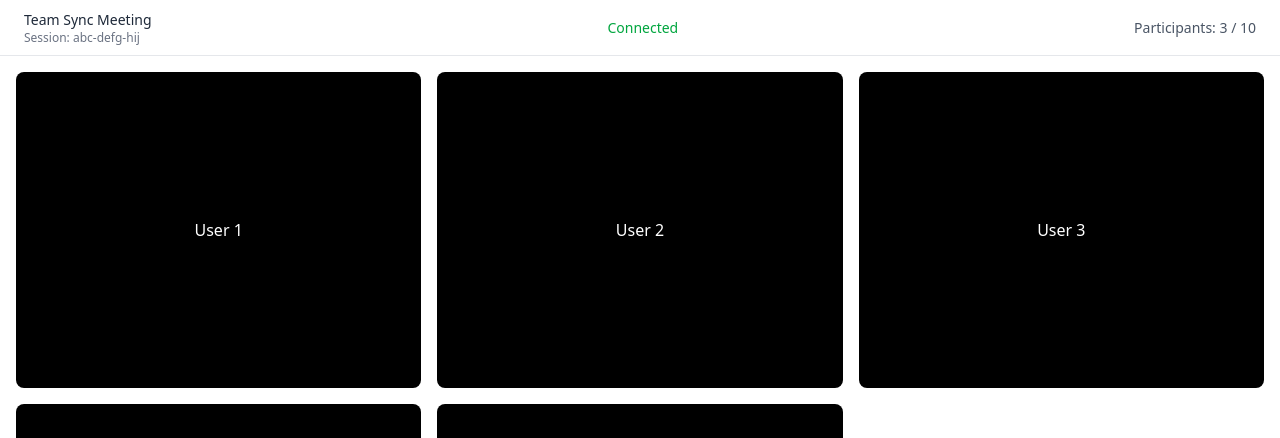
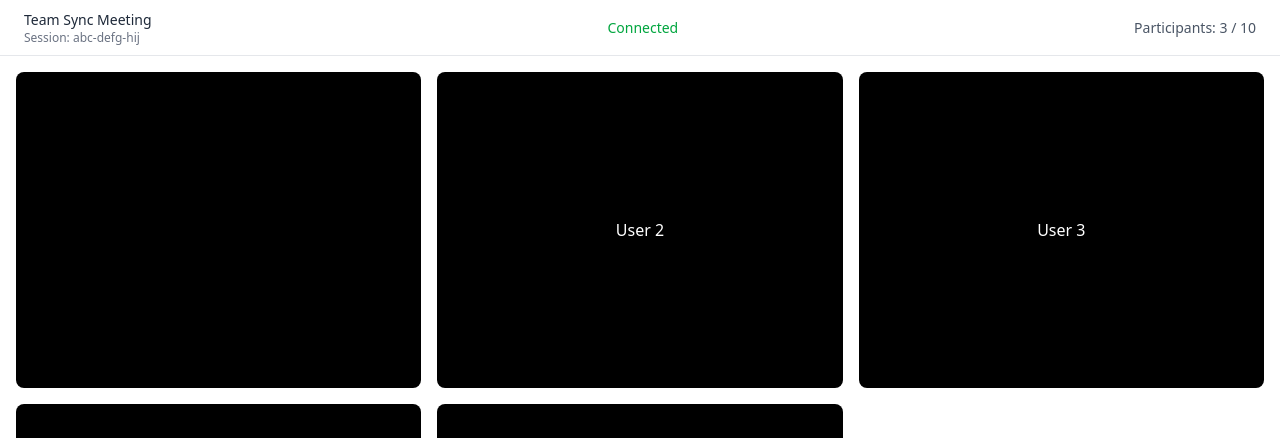
Before and after one commit to THARUNJP/hangout, a React (Vite) app: page /meet/abc-defg-hij in a window 1280 px wide. Shown: the top 438 px of the page. Built offline with nearby package versions, Linux system fonts and the light colour scheme; no server answers.

Commit message:
videoref handled

```diff
--- a/src/components/meet/components/video.tsx
+++ b/src/components/meet/components/video.tsx
@@ -1,18 +1,35 @@
-import { getGridClass } from "../../../lib/helper";
+import { useEffect, useRef, useState } from "react";
+import { getGridClass, getUserDevice } from "../../../lib/helper";
 import type { Participant } from "../../../types/types";
 
 export default function VideoGrid() {
+  const videoRef = useRef<HTMLVideoElement>(null);
+  const [stream, setStream] = useState<MediaStream | null>(null);
+
+  useEffect(() => {
+    async function fetchUserMedia() {
+      const stream = await getUserDevice();
+      if (stream && videoRef.current) {
+        videoRef.current.srcObject = stream;
+        videoRef.current.play();
+        setStream(stream);
+      }
+    }
+    fetchUserMedia();
+
+    return () => {
+      stream?.getTracks().forEach((track) => track.stop());
+    };
+  }, []);
+
   // Mock participants (UI only)
-  const participants: Participant[] = Array.from(
-    { length: 5 },
-    (_, i) => ({
-      id: String(i),
-      name: `User ${i + 1}`,
-    })
-  );
+  const participants: Participant[] = Array.from({ length: 5 }, (_, i) => ({
+    id: String(i),
+    name: `User ${i + 1}`,
+  }));
 
   return (
-   <div className="flex-1 p-4 h-[calc(100vh-(4rem+3.5rem))]">
+    <div className="flex-1 p-4 h-[calc(100vh-(4rem+3.5rem))]">
       <div
         className={`
           grid gap-4 h-full
@@ -20,12 +37,22 @@ export default function VideoGrid() {
           place-items-center
         `}
       >
-        {participants.map((p) => (
+        {participants.map((p, index) => (
           <div
             key={p.id}
             className="w-full h-full bg-black rounded-lg flex items-center justify-center text-white"
           >
-            {p.name}
+            {index === 0 ? (
+              <video
+                ref={videoRef}
+                className="w-full h-full object-cover"
+                autoPlay
+                muted
+                playsInline
+              />
+            ) : (
+              <span>{p.name}</span>
+            )}
           </div>
         ))}
       </div>
--- a/src/lib/helper.ts
+++ b/src/lib/helper.ts
@@ -19,3 +19,13 @@ export function getGridClass(count: number) {
       return "grid-cols-4 grid-rows-3";
   }
 }
+
+export async function getUserDevice() {
+  try {
+    const stream = await navigator.mediaDevices.getUserMedia({audio:true,video:true})
+    return stream ;
+  } catch (err) {
+    console.log(err);
+    return null
+  }
+}
```
